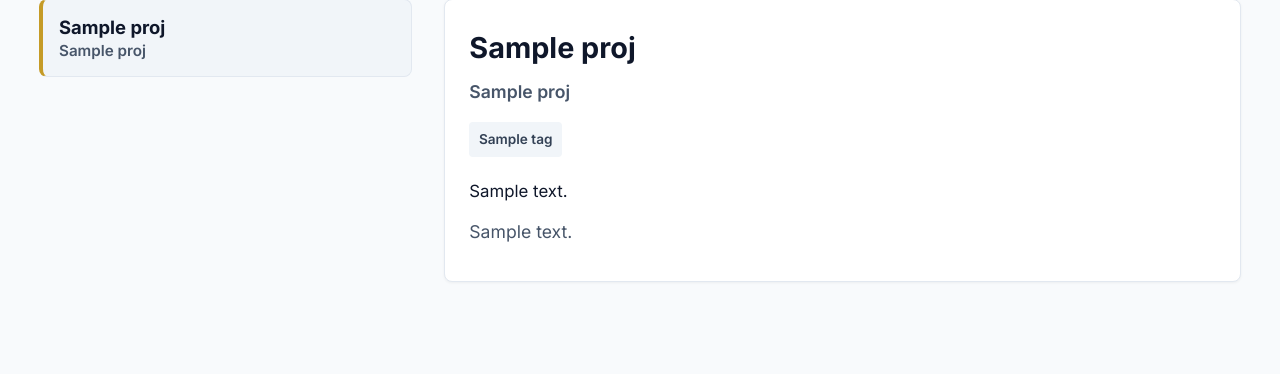
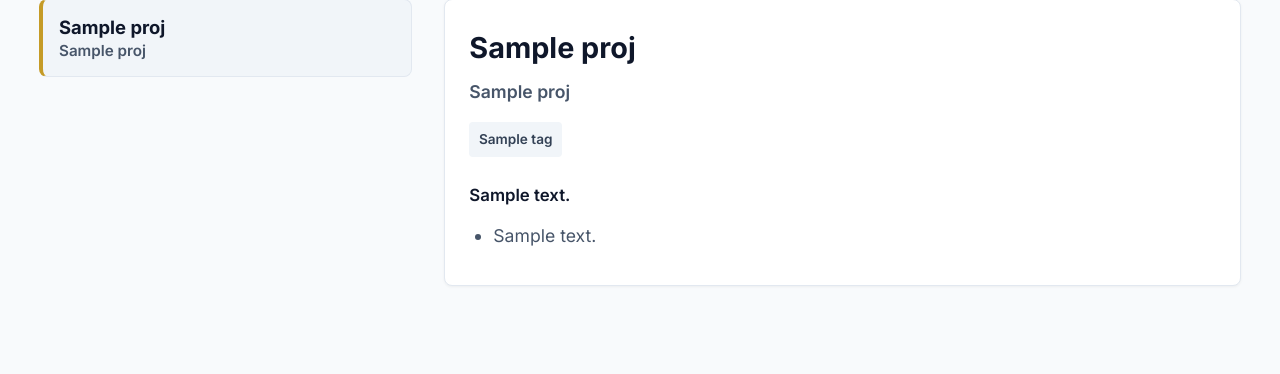
Before and after one commit to AndrewVoelkerding/AndrewVoelkerding, a Python web app: template templates/projects.html in a window 1280 px wide. Shown: the part 199-573 px from the top of the page. Run offline with Jinja, Linux system fonts and the light colour scheme; the template is opened without the code that fills it: most values are stand-ins (such as "Sample title", 1, 10 or a date in 2020).

Commit message:
Update projects.html

```diff
--- a/templates/projects.html
+++ b/templates/projects.html
@@ -153,7 +153,9 @@
         }
         .project-content h2 { font-size: 1.8rem; margin-bottom: 0.25rem; }
         .project-content .subtitle { font-size: 1.1rem; color: var(--text-muted); margin-bottom: 1rem; font-weight: 600; }
-        .project-content ul { list-style-type: none; padding-left: 0; margin-top: 0.75rem; color: var(--text-muted); font-size: 1.1rem; }
+
+        /* CHANGED: Turned list-style-type to disc and added padding-left for bullet points */
+        .project-content ul { list-style-type: disc; padding-left: 1.5rem; margin-top: 0.75rem; color: var(--text-muted); font-size: 1.1rem; }
         .project-content ul li { margin-bottom: 0.6rem; }
 
         /* =========================================
@@ -235,7 +237,7 @@
                         {% endfor %}
                     </div>
 
-                    <p style="margin-top: 0.75rem; color: var(--text-dark);">{{ proj.summary }}</p>
+                    <p style="margin-top: 1rem; margin-bottom: 0.5rem; color: var(--text-dark); font-weight: 600;">{{ proj.summary }}</p>
 
                     <ul>
                         {% for detail in proj.details %}
```
